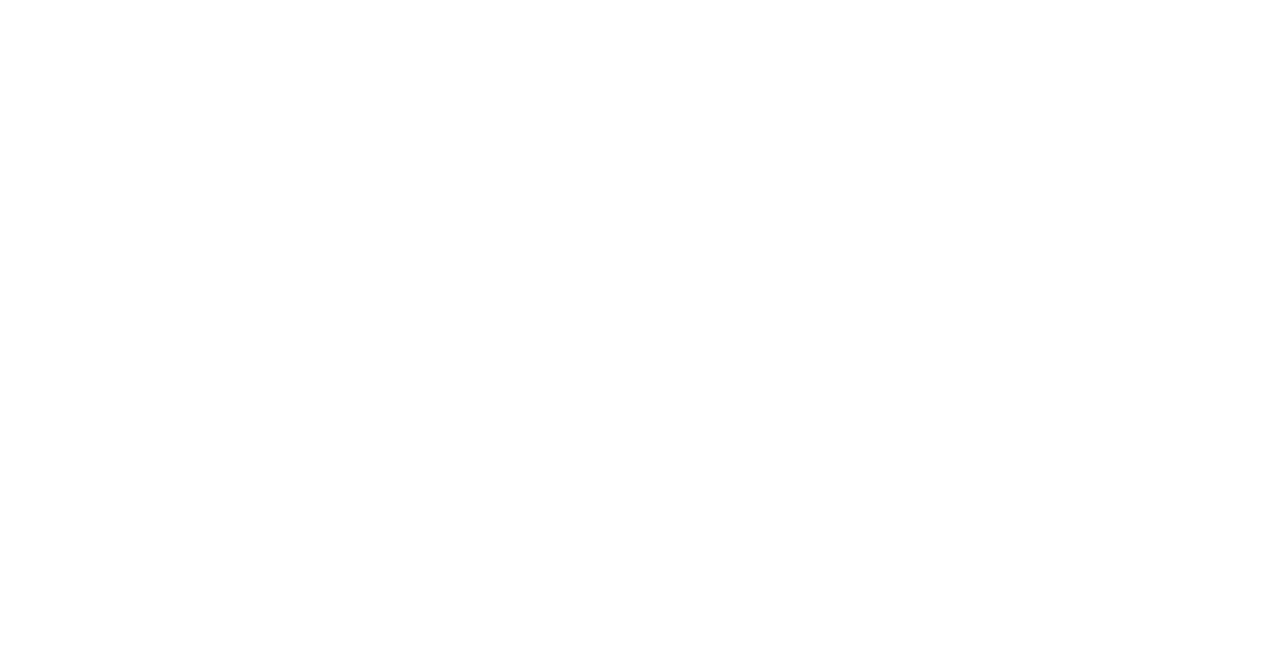
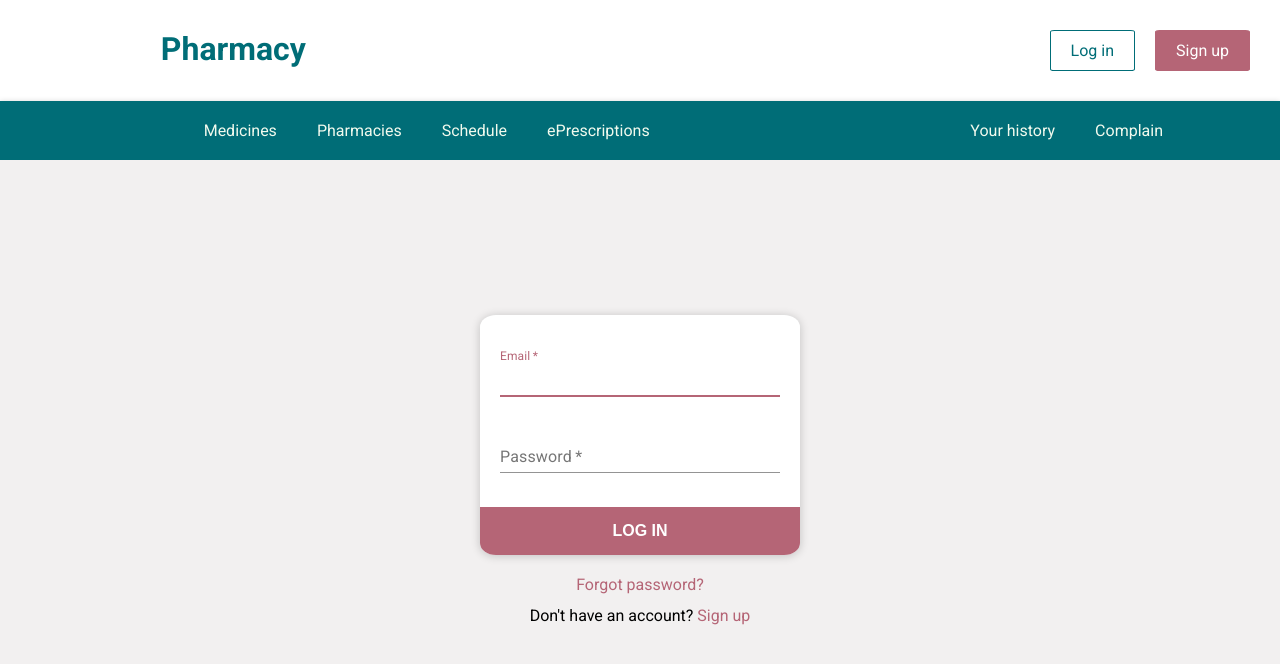
Before and after one commit to MilanVujakovic/ISA, a React (Create React App) app in the folder client/: page /login in a window 1280 px wide. Shown: the top 664 px of the page. Built offline with nearby package versions, Linux system fonts and the light colour scheme.

Commit message:
Add login UI

```diff
--- a/client/package.json
+++ b/client/package.json
@@ -3,6 +3,7 @@
   "version": "0.1.0",
   "private": true,
   "dependencies": {
+    "@material-ui/core": "^4.11.1",
     "@testing-library/jest-dom": "^5.11.6",
     "@testing-library/react": "^11.1.2",
     "@testing-library/user-event": "^12.2.2",
--- a/client/src/App.tsx
+++ b/client/src/App.tsx
@@ -1,17 +1,32 @@
 import React from 'react';
 import { BrowserRouter as Router, Switch, Route } from 'react-router-dom';
 import { createGlobalStyle, ThemeProvider } from 'styled-components';
-import Home from './routes/Home'
-import { myTheme } from './assets/theme/theme';
+import { myTheme, muiTheme } from './assets/theme/theme';
+// Material UI
+import { MuiThemeProvider, createMuiTheme } from '@material-ui/core/styles';
+// components
+import Header from './components/Header';
+import NavigationMenu from './components/NavigationMenu';
+
+// routes
+import Home from './routes/Home';
+import Login from './routes/Login';
+
+const themeMUI = createMuiTheme(muiTheme);
 
 const App = () => {
-    return <ThemeProvider theme={myTheme}>
+    return <ThemeProvider theme={ myTheme }>
+                <MuiThemeProvider theme={themeMUI}>
                     <GlobalStyle />
                     <Router>
+                        <Header isAuthenticated={ false } />
+                        <NavigationMenu isAuthenticated={ true } />
                         <Switch>
                             <Route exact path="/" component={ Home } />
+                            <Route exact path="/login" component={ Login } />
                         </Switch>
                     </Router>
+                </MuiThemeProvider>
             </ThemeProvider>
 }
 
@@ -25,6 +40,13 @@
         -webkit-font-smoothing: antialiased;
         -moz-osx-font-smoothing: grayscale;
     }
+
+    #root {
+        display: flex;
+        flex-flow: column;
+        min-height: 100vh;
+    }
+
     :root {
         font-size: 62.5%;
     }
@@ -38,6 +60,13 @@
         margin: 0;
         padding: 0;
     }
+
+    button {
+        outline: none;
+        border: none;
+        background-color: inherit;
+        font-size: 1.6rem;
+    }
 `
 
 export default App;
--- a/client/src/assets/theme/theme.ts
+++ b/client/src/assets/theme/theme.ts
@@ -1,6 +1,7 @@
 import { DefaultTheme } from 'styled-components';
 
 export const myTheme: DefaultTheme = {
+    borderRadius: '5%',
     colors: {
         primary: {
             main: '#006d77',
@@ -11,7 +12,30 @@
         secondary: {
             main: '#b56576',
             dark: '#91505e',
-            light: '#e56b6f',
+            light: '#cc7084',
+            contrastText: '#ffffff'
+        },
+        common: {
+            whiteShade: '#f2f0f0'
+        }
+    }
+}
+
+export const muiTheme = {
+    typography: {
+        htmlFontSize: 10,
+    },
+    palette: {
+        primary: {
+            main: '#006d77',
+            dark: '#01575e',
+            light: '#83c5be',
+            contrastText: '#f1faee'
+        },
+        secondary: {
+            main: '#b56576',
+            dark: '#91505e',
+            light: '#cc7084',
             contrastText: '#ffffff'
         }
     }
--- /dev/null
+++ b/client/src/components/Forms/Login/LoginForm.tsx
@@ -0,0 +1,98 @@
+import React from 'react';
+import styled from 'styled-components';
+import { TextField } from '@material-ui/core';
+
+function LoginForm() {
+    return (
+        <StyledTab>
+            <StyledLoginFormContent
+                email=""
+                password=""
+            />
+            <StyledButton>Log in</StyledButton>
+        </StyledTab>
+    )
+}
+
+interface ILoginFormContent {
+    email: string
+    password: string
+    isLoading?: boolean
+    onChange?: Function
+    onLogin?: Function
+    errors?: string
+    className?: string
+}
+
+const LoginFormContent: React.FC<ILoginFormContent> = (props) => {
+    const { className, email, password, onChange, errors, onLogin, isLoading } = props;
+    return (
+        <div className={ className }>
+            <TextField
+                label="Email"
+                name="email"
+                type="email"
+                id="email"
+                value={ email }
+                color="secondary"
+                inputProps={{ maxLength: 64 }}
+                fullWidth
+                autoFocus
+                required
+            />
+            <TextField
+                label="Password"
+                name="password"
+                type="password"
+                id="password"
+                value={ password }
+                color="secondary"
+                inputProps={{ maxLength: 64 }}
+                fullWidth
+                required
+            />
+        </div>
+    );
+};
+
+const StyledTab = styled.div`
+    display: flex;
+    flex-direction: column;
+    height: 30vh;
+    box-shadow: 0 0.1rem 1rem 0 rgba(0, 0, 0, 0.2);
+    border-radius: ${ props => props.theme.borderRadius };
+    background-color: #fff;
+    overflow: hidden;
+`
+
+const StyledLoginTitle = styled.h1`
+    flex: 1;
+    margin: 0;
+    text-align: center;
+    color: ${ props => props.theme.colors.secondary.main };
+`
+
+const StyledLoginFormContent = styled(LoginFormContent)`
+    flex: 5;
+    display: flex;
+    flex-direction: column;
+    margin: 2rem;
+    justify-content: space-around;
+    align-items: center;
+`
+
+const StyledButton = styled.button`
+    flex: 1.5;
+    cursor: pointer;
+    text-transform: uppercase;
+    font-weight: 700;
+    color: ${ props => props.theme.colors.secondary.contrastText };
+    background-color: ${ props => props.theme.colors.secondary.main };
+
+    :hover {
+        background-color: ${ props => props.theme.colors.secondary.light };
+    }
+`
+
+
+export default LoginForm
--- /dev/null
+++ b/client/src/components/Forms/Login/index.ts
@@ -0,0 +1 @@
+export { default } from './LoginForm';
--- a/client/src/components/Header.tsx
+++ b/client/src/components/Header.tsx
@@ -1,6 +1,6 @@
 import React from 'react';
 import styled from 'styled-components';
-import { Link } from 'react-router-dom'
+import { Link } from 'react-router-dom';
 
 export const Header: React.FC<{ isAuthenticated:boolean }> = ({ isAuthenticated })  => {
     return (
@@ -27,10 +27,9 @@
             <Link to={ link }>{ children }</Link>
         </li>
     );
-}
+};
 
 const StyledHeader = styled.div `
-    flex: 1;
     display: flex;
     padding: 3rem;
 
@@ -58,7 +57,7 @@
         display: block;
         padding: 1rem 2rem;
         border: 1px solid ${ props => props.outlined ? props.theme.colors.primary.main : props.theme.colors.secondary.main };
-        border-radius: 5%;
+        border-radius: ${ props => props.theme.borderRadius };
 
         color: ${ props => props.outlined ? props.theme.colors.primary.main : props.theme.colors.secondary.contrastText };
         background-color: ${ props => props.outlined ? "inherit" : props.theme.colors.secondary.main };
--- a/client/src/routes/Home.tsx
+++ b/client/src/routes/Home.tsx
@@ -1,13 +1,10 @@
 import React from 'react';
-import Header from '../components/Header';
-import NavigationMenu from '../components/NavigationMenu';
 import styled from 'styled-components';
 
 const Home = () => {
     return (
         <HomeDiv>
-            <Header isAuthenticated={ false } />
-            <NavigationMenu isAuthenticated={ true } />
+            Home page
         </HomeDiv>
     )
 }
--- /dev/null
+++ b/client/src/routes/Login.tsx
@@ -0,0 +1,52 @@
+import React from 'react';
+import styled from 'styled-components';
+import { Link } from 'react-router-dom';
+import LoginForm from '../components/Forms/Login';
+
+function Login() {
+    return (
+        <StyledLogin>
+            <LoginTab>
+                <LoginForm />
+                <StyledLoginFooter>
+                    <Link to="/signup">Forgot password?</Link>
+                    <div>
+                        <span>Don't have an account?</span>
+                        &nbsp;
+                        <Link to="/signup">Sign up</Link>
+                    </div>
+                </StyledLoginFooter>
+            </LoginTab>
+        </StyledLogin>
+    )
+}
+
+const StyledLogin = styled.div`
+    flex: 1;
+    display: flex;
+    flex-direction: column;
+    background-color: ${ props => props.theme.colors.common.whiteShade };
+`
+
+const LoginTab = styled.div`
+    width: 25%;
+    margin: auto;
+`
+
+const StyledLoginFooter = styled.div`
+    min-height: 5rem;
+    text-align: center;
+    margin: 2rem;
+    display: flex;
+    flex-direction: column;
+    justify-content: space-between;
+
+    a {
+        color: ${ props => props.theme.colors.secondary.main };
+        :hover {
+            color: ${ props => props.theme.colors.secondary.light };
+        }
+    }
+`
+
+export default Login
--- a/client/src/types/theme.d.ts
+++ b/client/src/types/theme.d.ts
@@ -9,9 +9,13 @@
 
 declare module 'styled-components' {
     export interface DefaultTheme {
+        borderRadius: string
         colors: {
             primary: IPalette
             secondary: IPalette
+            common: {
+                whiteShade: string
+            }
         }
     }
 }
```
Also changed, not shown: 1 other file (tests, documents, lock files or other folders). Lines whose indentation alone changed are shown as unchanged.
